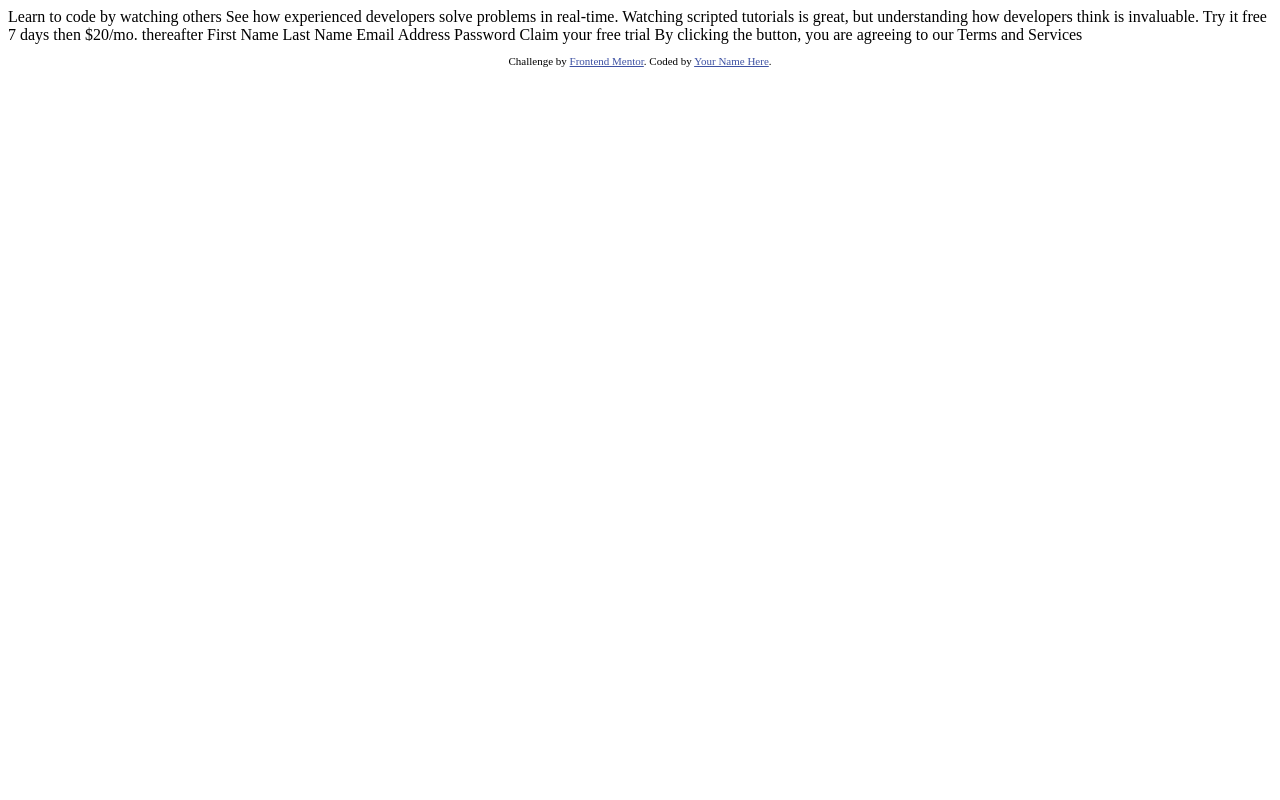
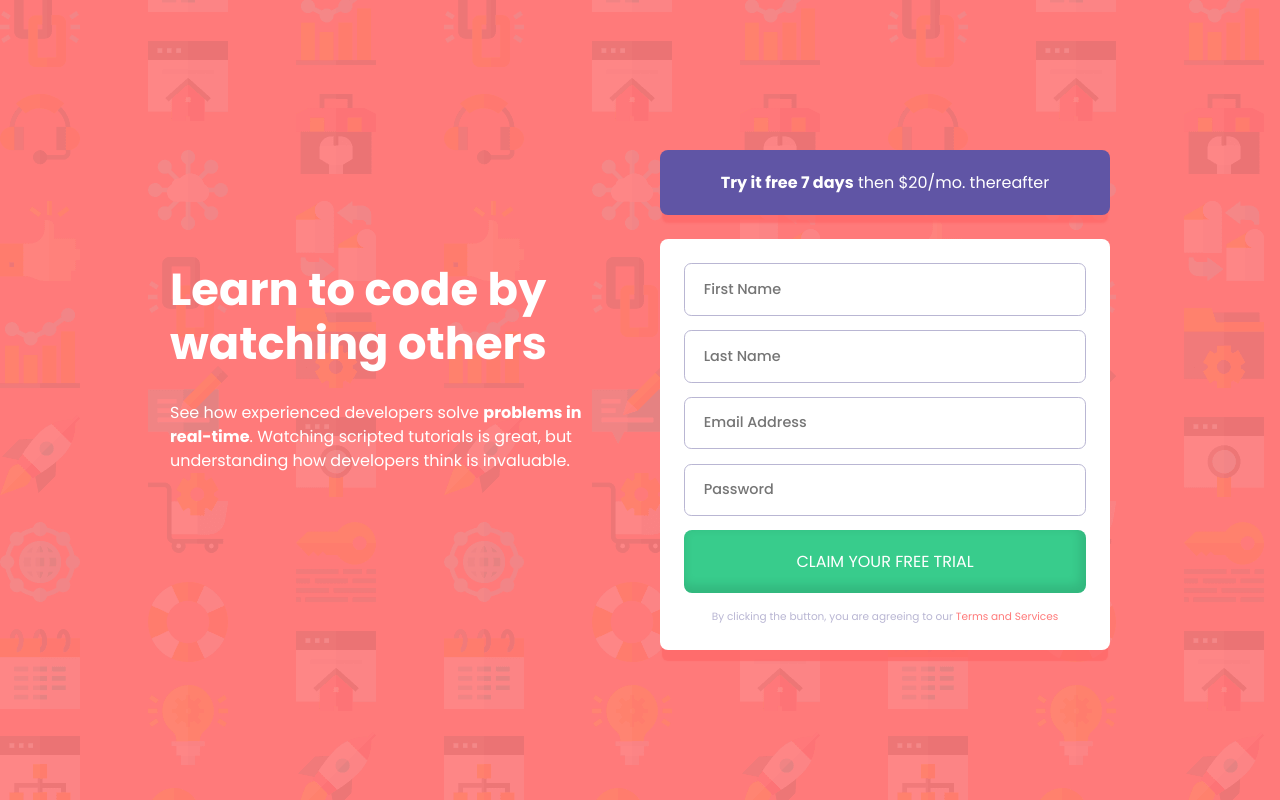
Before and after one commit to EidrianMax/intro-component-with-signup-form-master, a plain HTML site: page index.html in a window 1280 px wide. Drawn offline with Linux system fonts and the light colour scheme.

Commit message:
finsh the solution

```diff
--- /dev/null
+++ b/assets/css/styles.css
@@ -0,0 +1,196 @@
+:root {
+  /* Primary */
+  --red: hsl(0, 100%, 74%);
+  --red-black: hsl(0, 100%, 65%);
+  --green: hsl(154, 59%, 51%);
+  --green-light: hsl(154, 59%, 70%);
+  /* Accent */
+  --purple: hsl(248, 32%, 49%);
+  --purple-light: hsl(248, 32%, 70%);
+  /* Neutral */
+  --dark-blue: hsl(249, 10%, 26%);
+  --grayish-blue: hsl(246, 25%, 77%);
+  --white: hsl(0, 0%, 100%);
+}
+
+/* Mini Reset */
+* {
+  box-sizing: border-box;
+}
+
+body {
+  margin: 0;
+  font-family: 'Poppins', sans-serif;
+  font-size: 1rem;
+  line-height: 1.5;
+  font-weight: 400;
+  color: hsl(0, 0%, 100%);
+  background-color: var(--red);
+  background-image: url(/assets/images/bg-intro-mobile.png);
+}
+
+h1,
+p {
+  margin-top: 0;
+}
+
+a {
+  color: var(--red);
+  text-decoration: none;
+}
+a:hover {
+  color: var(--red-black);
+}
+
+input,
+button {
+  margin: 0;
+  font-family: inherit;
+  font-size: inherit;
+  line-height: inherit;
+}
+
+/* main */
+.main {
+  width: 90vw;
+  margin: 0 auto;
+  padding: 5rem 0;
+}
+
+.main__title {
+  color: var(--white);
+  text-align: center;
+}
+
+.main__description {
+  text-align: center;
+  margin-bottom: 4rem;
+}
+
+.main__callout {
+  margin-bottom: 1.5rem;
+}
+
+/* callout */
+.callout {
+  background-color: var(--purple);
+  padding: 1.3em 2.3em;
+  border-radius: 0.5em;
+  box-shadow: 0px 10px 2px -2px hsl(0, 100%, 70%, 0.7);
+  color: var(--white);
+  text-align: center;
+}
+
+/* btn */
+.btn {
+  display: block;
+  width: 100%;
+  border: none;
+  cursor: pointer;
+}
+
+.btn--primary {
+  background-color: var(--green);
+  padding: 1.2em;
+  border-radius: 0.5em;
+  box-shadow: inset -3px -5px 10px 3px rgba(0, 0, 0, 0.1);
+  color: var(--white);
+  text-transform: uppercase;
+}
+
+.btn--primary:hover {
+  background-color: var(--green-light);
+}
+
+/* wrapper-input */
+.wrapper-input {
+  position: relative;
+}
+
+.wrapper-input__input {
+  display: block;
+  width: 100%;
+  padding: 1em 1.3em;
+  border: 1px solid var(--grayish-blue);
+  border-radius: 0.5em;
+  font-size: 0.9rem;
+  font-weight: 500;
+}
+
+.wrapper-input__icon {
+  position: absolute;
+  right: 15px;
+  top: 15px;
+  display: none;
+}
+
+.wrapper-input__p {
+  color: var(--red);
+  font-size: 0.7em;
+  text-align: right;
+  padding-right: 0.5em;
+  padding-top: 0.5em;
+  display: none;
+}
+
+.wrapper-input__input--valid {
+  outline: 1px solid var(--red);
+}
+
+/* form */
+.form {
+  padding: 1.5em;
+  border-radius: 0.5em;
+  box-shadow: 0px 13px 1px -2px hsl(0, 100%, 70%, 0.7);
+  background-color: var(--white);
+}
+
+.form__input,
+.form__btn {
+  margin-bottom: 0.9rem;
+}
+
+.form__terms-service {
+  color: var(--grayish-blue);
+  text-align: center;
+  font-size: 0.79em;
+  margin-bottom: 0;
+  padding: 0 0.8em;
+}
+
+/* Tablet and Desktop */
+@media (min-width: 48em) {
+  body {
+    background-image: url(/assets/images/bg-intro-desktop.png);
+    min-height: 100vh;
+    display: flex;
+    justify-content: center;
+    align-items: center;
+  }
+
+  .main {
+    max-width: 940px;
+    display: flex;
+    align-items: center;
+    gap: 40px;
+  }
+
+  .main__column {
+    flex: 1;
+  }
+
+  .main__title,
+  .main__description {
+    text-align: left;
+  }
+
+  .main__title {
+    font-size: 2.8rem;
+    line-height: 1.2;
+  }
+}
+
+/* Utility */
+.d-block {
+  display: block !important;
+}
--- /dev/null
+++ b/assets/js/scripts.js
@@ -0,0 +1,50 @@
+const form = document.querySelector('#form')
+const firstName = form.querySelectorAll('.wrapper-input')[0]
+const firstNameInput = form.querySelectorAll('.wrapper-input input')[0]
+const firstNameIcon = form.querySelectorAll('.wrapper-input img')[0]
+const firstNameParagraph = form.querySelectorAll('.wrapper-input p')[0]
+const lastName = form.querySelectorAll('.wrapper-input')[1]
+const lastNameInput = form.querySelectorAll('.wrapper-input input')[1]
+const lastNameIcon = form.querySelectorAll('.wrapper-input img')[1]
+const lastNameParagraph = form.querySelectorAll('.wrapper-input p')[1]
+const email = form.querySelectorAll('.wrapper-input')[2]
+const emailInput = form.querySelectorAll('.wrapper-input input')[2]
+const emailIcon = form.querySelectorAll('.wrapper-input img')[2]
+const emailParagraph = form.querySelectorAll('.wrapper-input p')[2]
+const password = form.querySelectorAll('.wrapper-input')[3]
+const passwordInput = form.querySelectorAll('.wrapper-input input')[3]
+const passwordIcon = form.querySelectorAll('.wrapper-input img')[3]
+const passwordParagraph = form.querySelectorAll('.wrapper-input p')[3]
+
+form.addEventListener('submit', (event) => {
+  event.preventDefault()
+
+  const firstName = event.target.name.value
+  const lastName = event.target.lastname.value
+  const email = event.target.email.value
+  const password = event.target.password.value
+
+  if (!firstName) {
+    firstNameInput.classList.add('wrapper-input__input--valid')
+    firstNameIcon.classList.add('d-block')
+    firstNameParagraph.classList.add('d-block')
+  }
+
+  if (!lastName) {
+    lastNameInput.classList.add('wrapper-input__input--valid')
+    lastNameIcon.classList.add('d-block')
+    lastNameParagraph.classList.add('d-block')
+  }
+
+  if (!email) {
+    emailInput.classList.add('wrapper-input__input--valid')
+    emailIcon.classList.add('d-block')
+    emailParagraph.classList.add('d-block')
+  }
+
+  if (!password) {
+    passwordInput.classList.add('wrapper-input__input--valid')
+    passwordIcon.classList.add('d-block')
+    passwordParagraph.classList.add('d-block')
+  }
+})
--- a/index.html
+++ b/index.html
@@ -1,42 +1,113 @@
 <!DOCTYPE html>
 <html lang="en">
   <head>
-  <meta charset="UTF-8">
-  <meta name="viewport" content="width=device-width, initial-scale=1.0"> <!-- displays site properly based on user's device -->
-
-  <link rel="icon" type="image/png" sizes="32x32" href="./images/favicon-32x32.png">
-
+    <meta charset="UTF-8" />
+    <meta name="viewport" content="width=device-width, initial-scale=1.0" />
+    <link
+      rel="icon"
+      type="image/png"
+      sizes="32x32"
+      href="/images/favicon-32x32.png"
+    />
     <title>Frontend Mentor | Intro component with sign up form</title>
-
-  <!-- Feel free to remove these styles or customise in your own stylesheet 👍 -->
-  <style>
-    .attribution { font-size: 11px; text-align: center; }
-    .attribution a { color: hsl(228, 45%, 44%); }
-  </style>
+    <link rel="preconnect" href="https://fonts.googleapis.com" />
+    <link rel="preconnect" href="https://fonts.gstatic.com" crossorigin />
+    <link
+      href="https://fonts.googleapis.com/css2?family=Poppins:wght@400;500;600;700&display=swap"
+      rel="stylesheet"
+    />
+    <link rel="stylesheet" href="/assets/css/styles.css" />
+    <script defer src="/assets/js/scripts.js"></script>
   </head>
   <body>
+    <main class="main">
+      <div class="main__column">
+        <h1 class="main__title">Learn to code by watching others</h1>
+        <p class="main__description">
+          See how experienced developers solve
+          <strong>problems in real-time</strong>. Watching scripted tutorials is
+          great, but understanding how developers think is invaluable.
+        </p>
+      </div>
 
-  Learn to code by watching others
+      <div class="main__column">
+        <div class="callout main__callout" type="button">
+          <b>Try it free 7 days</b> then $20/mo. thereafter
+        </div>
 
-  See how experienced developers solve problems in real-time. Watching scripted tutorials is great,
-  but understanding how developers think is invaluable.
+        <form id="form" class="form">
+          <div class="wrapper-input form__input">
+            <input
+              class="wrapper-input__input"
+              type="text"
+              name="name"
+              placeholder="First Name"
+            />
+            <img
+              class="wrapper-input__icon"
+              src="/assets/images/icon-error.svg"
+              aria-hidden="true"
+            />
+            <p class="wrapper-input__p"><i>First Name cannot be empty</i></p>
+          </div>
 
-  Try it free 7 days then $20/mo. thereafter
+          <div class="wrapper-input form__input">
+            <input
+              class="wrapper-input__input form__input"
+              type="text"
+              name="lastname"
+              placeholder="Last Name"
+            />
+            <img
+              class="wrapper-input__icon"
+              src="/assets/images/icon-error.svg"
+              aria-hidden="true"
+            />
+            <p class="wrapper-input__p"><i>Last Name cannot be empty</i></p>
+          </div>
 
-  First Name
-  Last Name
-  Email Address
-  Password
+          <div class="wrapper-input form__input">
+            <input
+              class="wrapper-input__input form__input"
+              type="email"
+              name="email"
+              placeholder="Email Address"
+            />
+            <img
+              class="wrapper-input__icon"
+              src="/assets/images/icon-error.svg"
+              aria-hidden="true"
+            />
+            <p class="wrapper-input__p"><i>First Name cannot be empty</i></p>
+          </div>
 
+          <div class="wrapper-input form__input">
+            <input
+              class="wrapper-input__input form__input"
+              type="password"
+              name="password"
+              placeholder="Password"
+            />
+            <img
+              class="wrapper-input__icon"
+              src="/assets/images/icon-error.svg"
+              aria-hidden="true"
+            />
+            <p class="wrapper-input__p"><i>First Name cannot be empty</i></p>
+          </div>
+
+          <button id="btn-submit" class="btn btn--primary form__btn">
             Claim your free trial
+          </button>
 
-  By clicking the button, you are agreeing to our Terms and Services
-
-  <footer>
-    <p class="attribution">
-      Challenge by <a href="https://www.frontendmentor.io?ref=challenge" target="_blank">Frontend Mentor</a>.
-      Coded by <a href="#">Your Name Here</a>.
+          <p class="form__terms-service">
+            <small
+              >By clicking the button, you are agreeing to our
+              <a href="#">Terms and Services</a></small
+            >
           </p>
-  </footer>
+        </form>
+      </div>
+    </main>
   </body>
 </html>
```
Also changed, not shown: assets/images/bg-intro-desktop.png (renamed from images/bg-intro-desktop.png), assets/images/bg-intro-mobile.png (renamed from images/bg-intro-mobile.png), assets/images/favicon-32x32.png (renamed from images/favicon-32x32.png), assets/images/icon-error.svg (renamed from images/icon-error.svg). Lines whose indentation alone changed are shown as unchanged.
